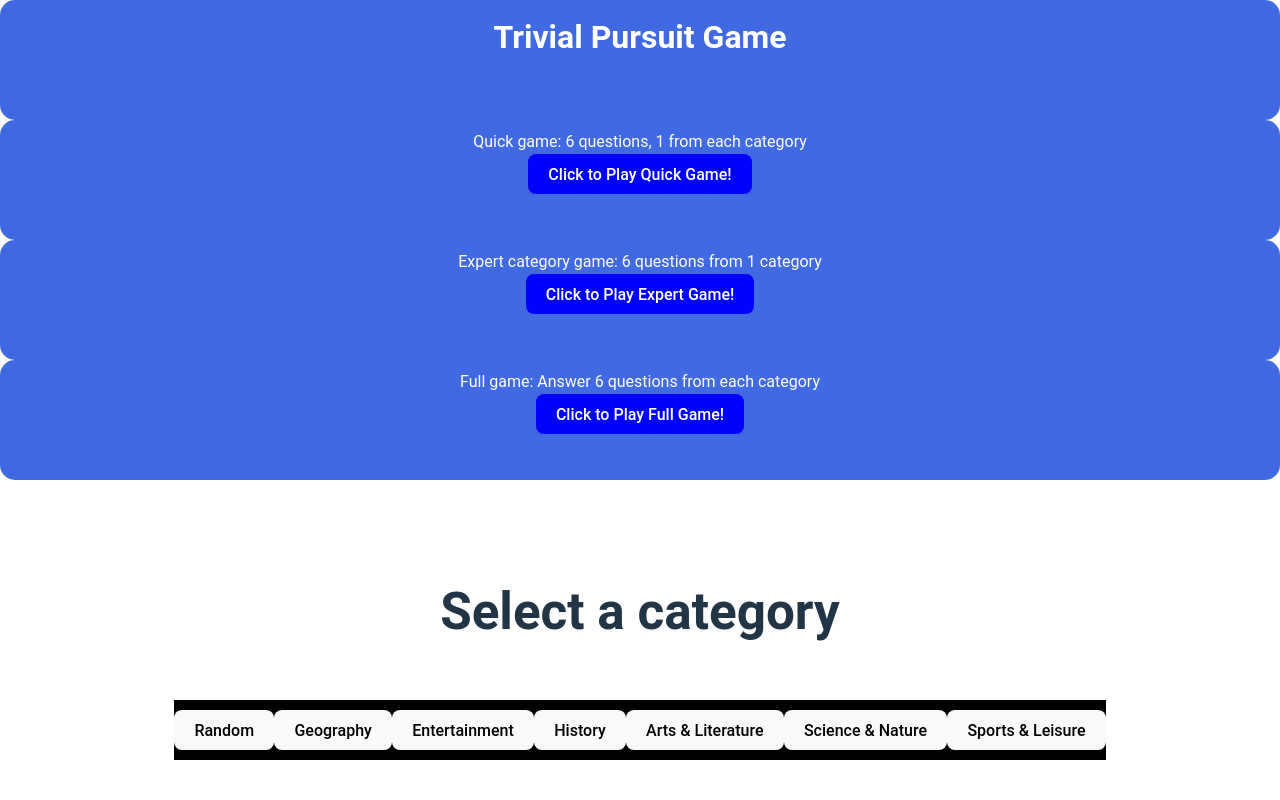
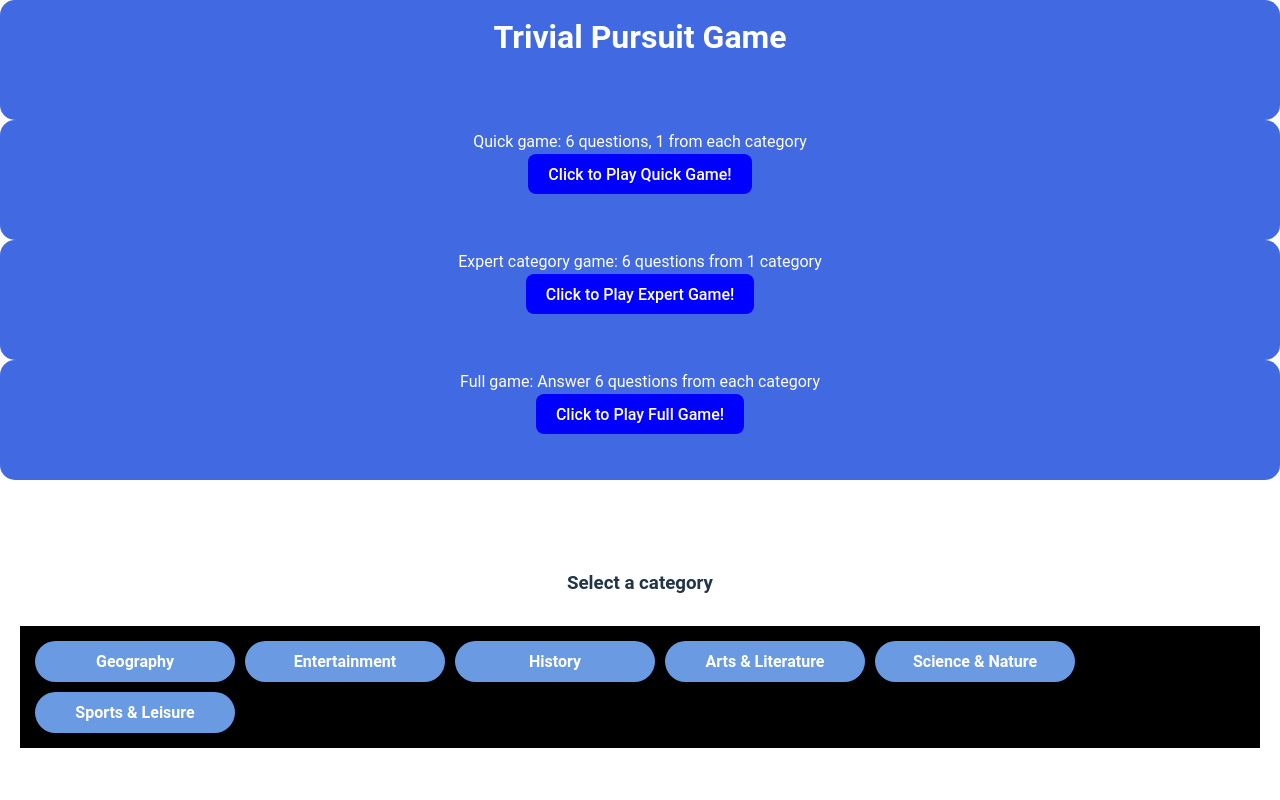
Before and after one commit to mbriese/JSTriviaApp, a React (Vite) app in the folder jsTriviaGameApp/: page / in a window 1280 px wide. Shown: the top 800 px of the page. Built offline with nearby package versions, Linux system fonts and the light colour scheme.

Commit message:
fixing css button display

```diff
--- a/jsTriviaGameApp/src/App.css
+++ b/jsTriviaGameApp/src/App.css
@@ -47,7 +47,7 @@
 /* Category navigation styles */
 .category-nav {
   background-color:black; /* Dark contrasting background for category badges */
-  padding: 10px 0;
+  padding: 10px;
   margin-top: 5px;
   margin-bottom: 5px;
   color:white;
@@ -82,7 +82,7 @@
   flex-wrap: wrap; /* Allows items to wrap to the next line */
   width: auto;
   gap: 20px; /* Adjust the space between cards */
-  row-gap: 20px;
+  row-gap: 5px;
   padding: 20px; /* Padding around the entire grid */
   justify-content: center; /* Center items in the container */
   margin-top: 50px;
@@ -129,10 +129,9 @@
 }
 
 .category-button {
-  width: 50px;
-  padding: 10px 200px 3px 50px;
+  width: 200px;
+  padding: 10px;
   margin: 5px 5px;
-  text-indent: 15px;
   color: white;
   font-weight: bold;
   background-color: #6A9AE2;
--- a/jsTriviaGameApp/src/App.jsx
+++ b/jsTriviaGameApp/src/App.jsx
@@ -5,7 +5,7 @@
 import QCard from "./QCard.jsx";
 import {useState} from "react";
 
-const categories = ['Random', 'Geography', 'Entertainment', 'History', 'Arts & Literature', 'Science & Nature', 'Sports & Leisure'];
+const categories = ['Geography', 'Entertainment', 'History', 'Arts & Literature', 'Science & Nature', 'Sports & Leisure'];
 
 const triviaQuestions = [
     {category: 'Geography', question: 'Which of the five Great Lakes does not have a border with Canada?',
@@ -156,12 +156,12 @@
           </div>
 
           <div className="cardsContainer cards">
-              <h1>Select a category</h1>
+              <h3>Select a category</h3>
 
               <div className='category-nav'>
                   {categories.map((category) => {
                       return (
-                          <button
+                          <button className='category-button'
                               key={category}
                               onClick={
                                   () => {
--- a/jsTriviaGameApp/src/QCard.jsx
+++ b/jsTriviaGameApp/src/QCard.jsx
@@ -1,6 +1,8 @@
 // eslint-disable-next-line react/prop-types
 
 import {useState} from "react";
+
+
 function QCard({category, question, answer1, answer2, answer3, answer4, answer5}) {
 
     const [showQuestion, setShowQuestion] = useState(false)
```
